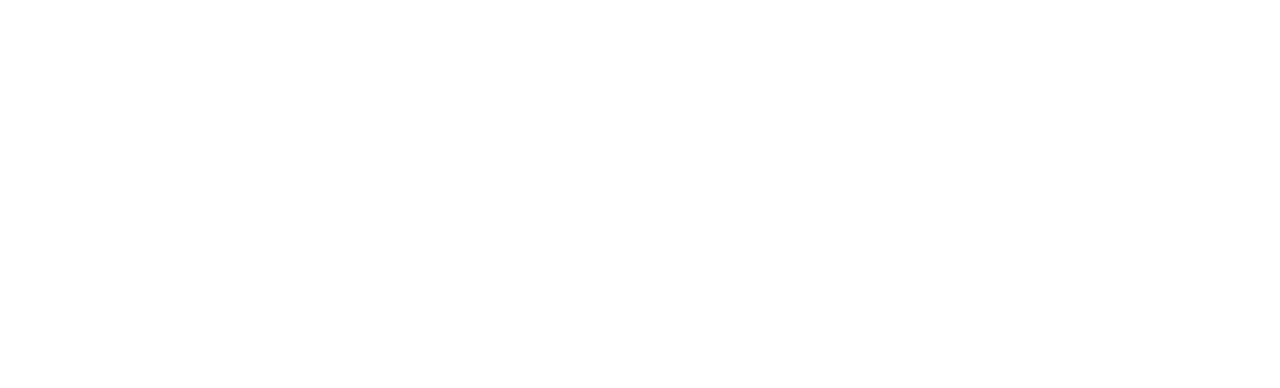
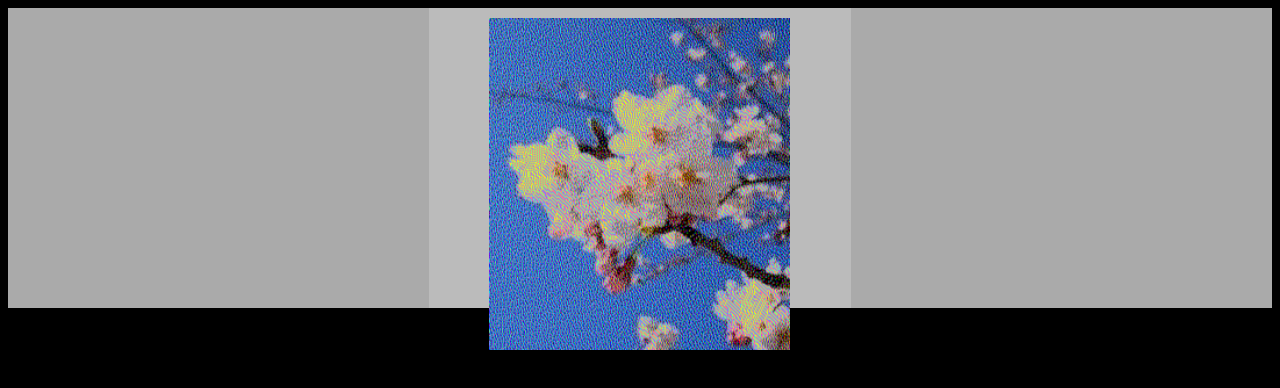
Before and after one commit to yourunclesdog/yourunclesdog.github.io, a plain HTML site: page home.html in a window 1280 px wide. Drawn offline with Linux system fonts and the light colour scheme.

Commit message:
dsadsa
dsadasdas

```diff
--- a/home.html
+++ b/home.html
@@ -2,10 +2,46 @@
 <html>
 <head>
 <style>
+@media screen and (max-width: 600px) {
+  .column {
+    width: 100%;
+  }
+}
+* {
+  box-sizing: border-box;
+    background-color: black;
+}
 
+.column {
+  float: left;
+  width: 33.33%;
+  padding: 10px;
+  height: 300px;
+}
+
+.row:after {
+  content: "";
+  display: table;
+  clear: both;
+}
+.center {
+  display: block;
+  margin-left: auto;
+  margin-right: auto;
+}
 </style>
 </head>
 <body>
+<div class="row">
+  <div class="column" style="background-color:#aaaaaa;">
 
+  </div>
+  <div class="column" style="background-color:#bbbbbb;">
+      <img src="Centreimage.png" class="center" style="width:75%">
+  </div>
+  <div class="column" style="background-color:#aaaaaa;">
+
+  </div>
+</div>
 </body>
 </html>
```
Also changed, not shown: Centreimage.png (added).
